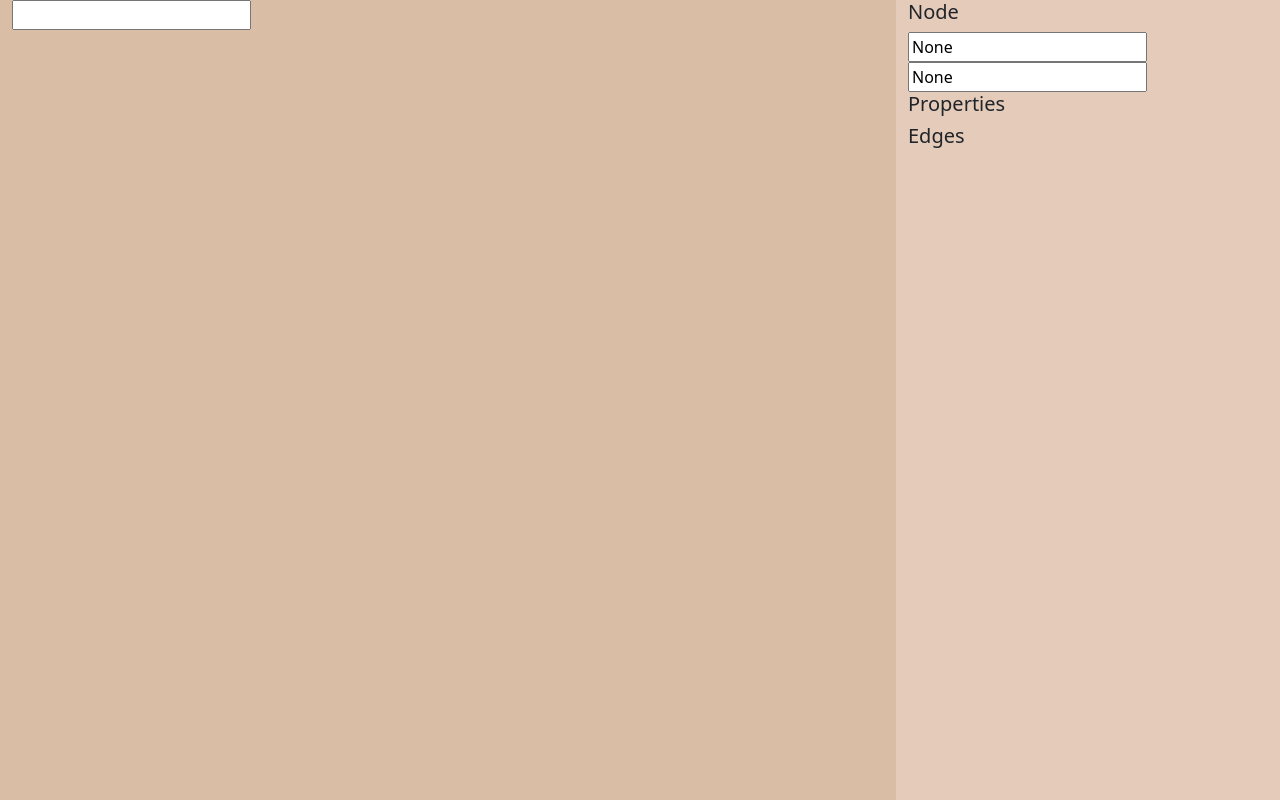
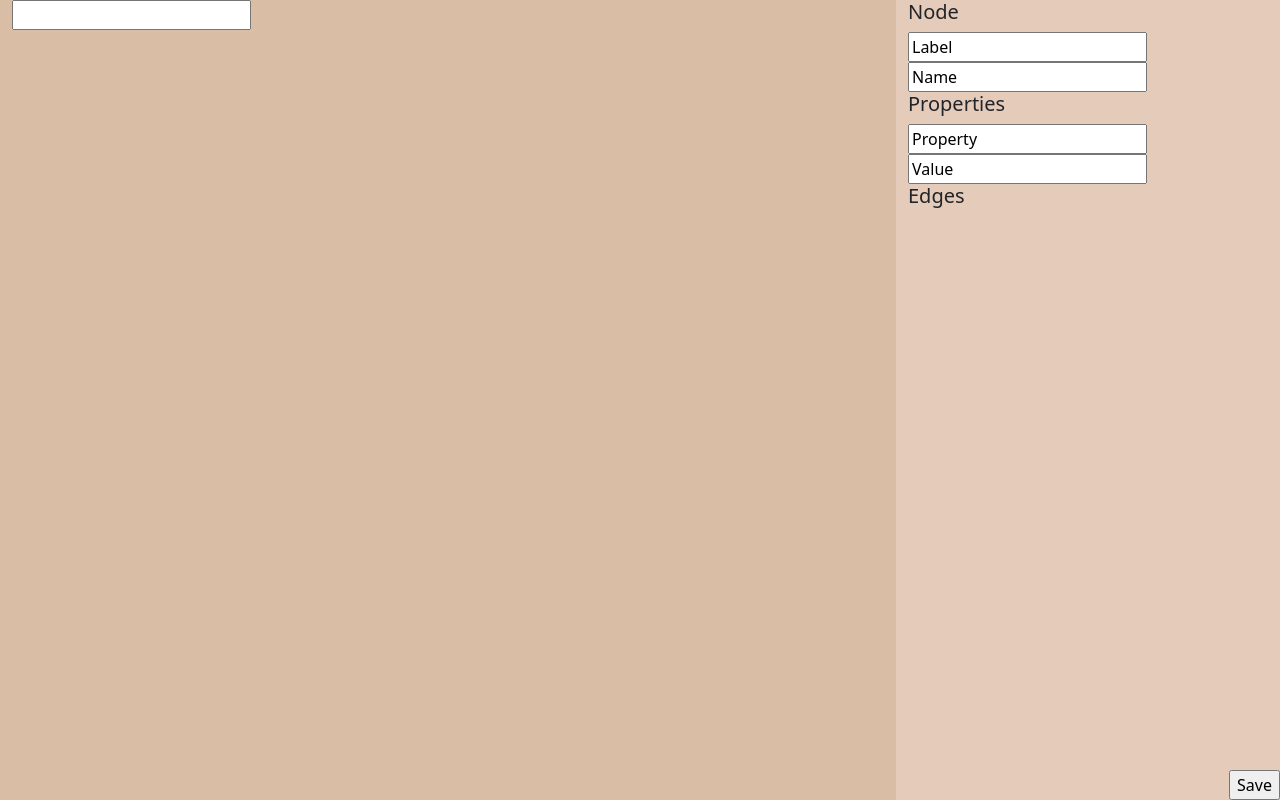
Before and after one commit to pedrobae/notes_project, a Flask app: page / in a window 1280 px wide. Run offline with Flask 3, Linux system fonts and the light colour scheme; some libraries are stand-ins or nearby versions.

Commit message:
adjusting node edit

```diff
--- a/main/python/helpers.py
+++ b/main/python/helpers.py
@@ -1,13 +1,13 @@
 class Node():
     def __init__(self, con):
         self.con = con
-        self.name = None
-        self.label = None
+        self.name = "Name"
+        self.label = "Label"
         self.properties = {}
         self.edges = []
 
     def setNode(self, name):
-        if self.name:
+        if self.name != "Name":
             self.saveNode()
 
         self.name = name
--- a/main/python/static/styles.css
+++ b/main/python/static/styles.css
@@ -17,3 +17,23 @@
     right: 0;
     background: #e5cbba;
 }
+
+.bottomRight {
+    position: fixed;
+    right: 0;
+    bottom: 0;
+}
+
+.inputLeft {
+    z-index: 1;
+    overflow-x: hidden;
+    width: 40%;
+    left: 0;
+}
+
+.inputRight {
+    z-index: 1;
+    overflow-x: hidden;
+    width: 60%;
+    right: 0;
+}
--- a/main/python/templates/index.html
+++ b/main/python/templates/index.html
@@ -48,8 +48,10 @@
                     <tr>
                         <td><input type="text" id="property_{{i}}" name="property_{{i}}" autocomplete="off" value="{{ activeNode.properties[i][0] }}"></td>
                         <td><input type="textarea" id="property_{{i}}_value" name="property_{{i}}_value" autocomplete="off" value="{{ activeNode.properties[i][1] }}"></td>
+                {% endfor %}
+                        <td><input type="text" id="new_property" name="new_property" autocomplete="off" value="Property"></td>
+                        <td><input type="textarea" id="new_property_value" name="new_property_value" autocomplete="off" value="Value"></td>
                     </tr>
-                {% endfor %}
                 <h5>Edges</h5>
                 {% for i in range(activeNode.edges|length) %}
                     <input type="text" id="edgeType" name="edgeType" autocomplete="off" value="{{ activeNode.edges[i].edgeType }}">
@@ -63,6 +65,7 @@
                         </tr>
                     {% endfor %}
                 {% endfor %}
+                <input type="button" id="submit" name="submit" value="Save" class="bottomRight">
             </div>
         </div>
     </body>
```
